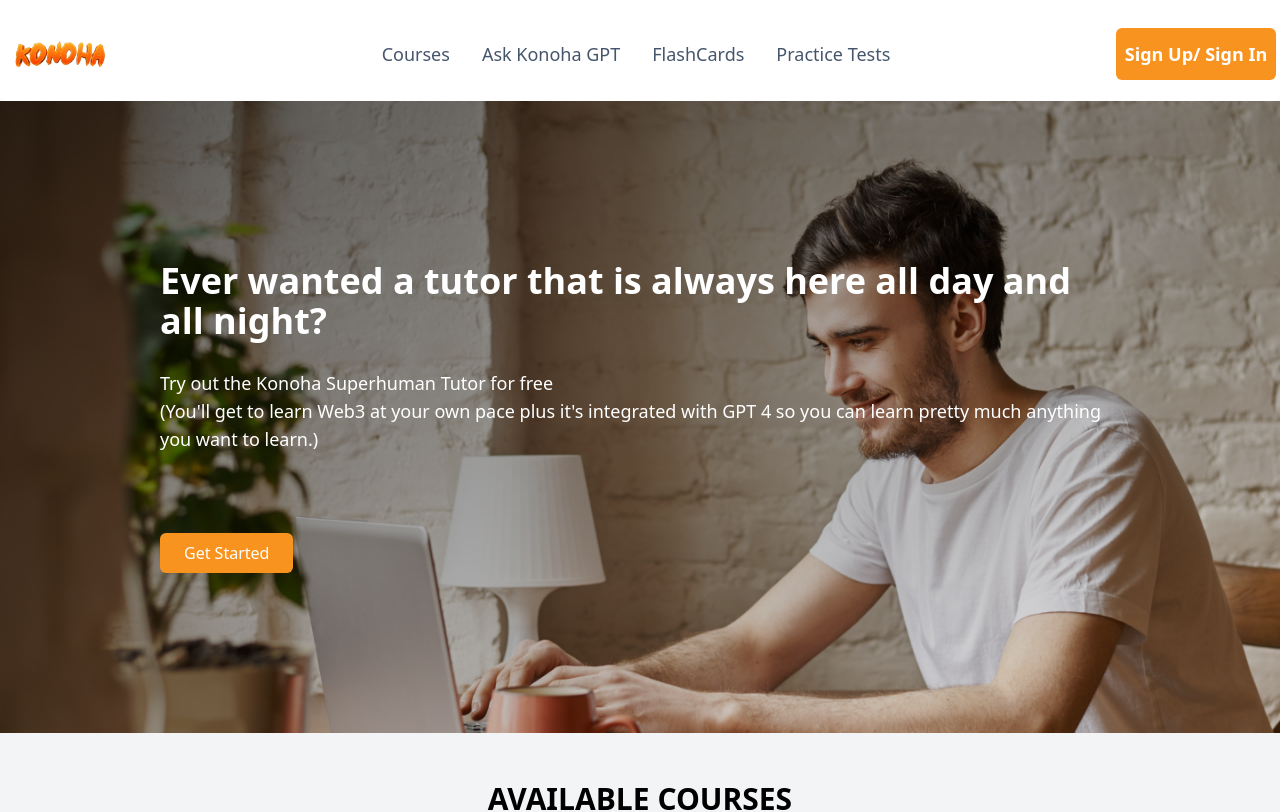
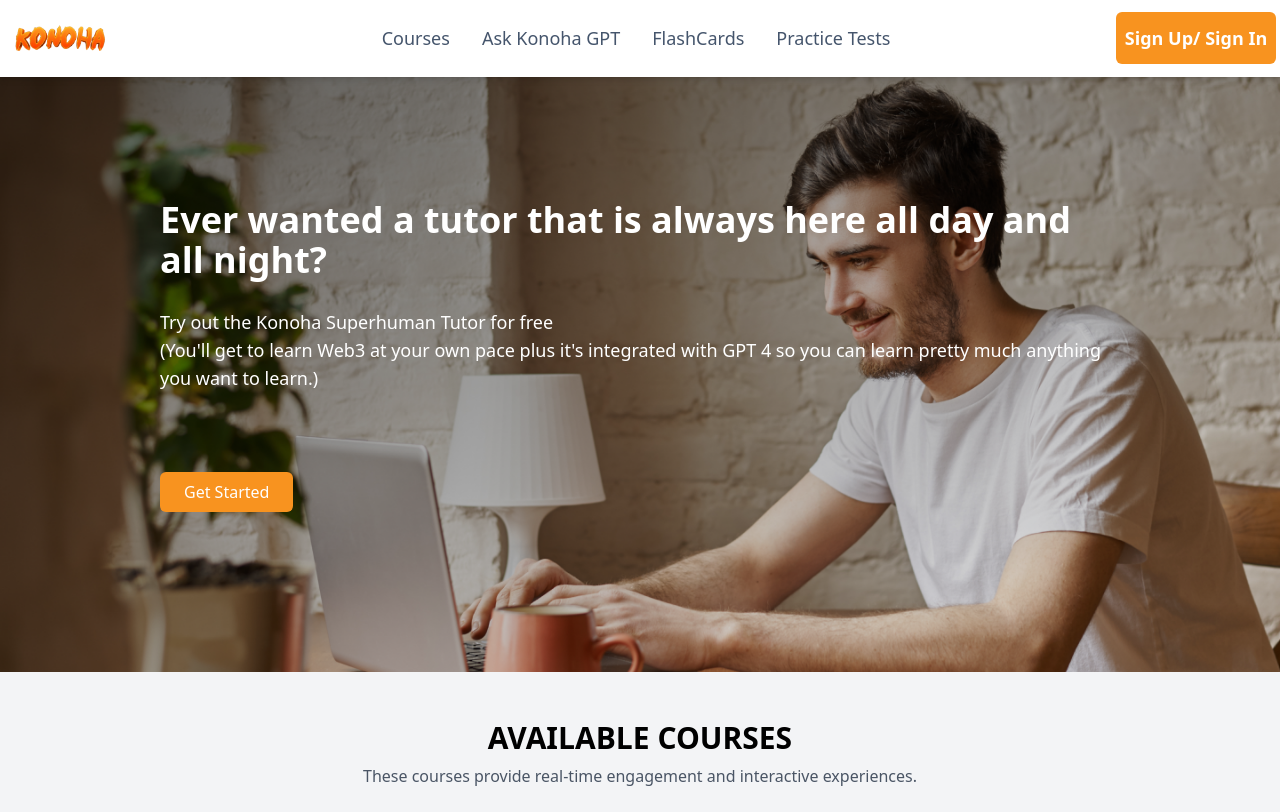
Before and after one commit to IDGoodness/Konoha-App, a React (Vite) app: page / in a window 1280 px wide. Shown: the top 812 px of the page. Built offline with nearby package versions, Linux system fonts and the light colour scheme; no server answers.

Commit message:
Added fixed Navbar. ScrollToTop Next.

```diff
--- a/src/Components/Navbar.tsx
+++ b/src/Components/Navbar.tsx
@@ -19,7 +19,7 @@ const Navbar = () => {
 
     return (
         <>
-            <nav className="block w-full px-4 py-2 mx-auto bg-white shadow-xs rounded-md lg:px-1 lg:py-3 mt-2">
+            <nav className="block w-full px-4 py-2 mx-auto bg-white shadow-md lg:px-1 lg:py-1 fixed top-0 z-50 ">
                 <div className="container flex flex-wrap items-center justify-between mx-auto ">
                     <Link to={"/"} className="mr-10 block cursor-pointer py-1">
                         <img src={logo} alt="Logo" className="w-28 " />
--- a/src/Components/UserDropdown.tsx
+++ b/src/Components/UserDropdown.tsx
@@ -14,7 +14,7 @@ const UserDropdown = () => {
         <span>{user?.displayName || "User"}</span>
       </button>
       {isOpen && (
-        <div className="absolute right-0 mt-2 w-60 bg-white shadow-lg rounded-lg p-4">
+        <div className="absolute -right-20 lg:right-0 mt-2 w-60 bg-white shadow-lg rounded-lg p-4">
           <p className="text-sm text-gray-600">{user?.email}</p>
           <button onClick={logout} className="w-full bg-kOrange hover:bg-orange-500 text-white p-2 rounded mt-2" >Log Out</button>
         </div>
--- a/src/Pages/Home.tsx
+++ b/src/Pages/Home.tsx
@@ -29,7 +29,7 @@ const Home = () => {
       {/* FRAME1 */}
       <div className="relative w-full p-20 lg:p-40 bg-cover bg-center flex items-start justify-center text-white z-0" style={{ backgroundImage: `url(${hero})` }}>
         <div className="text-center lg:text-left max-w-5xl">
-          <h1 className="text-3xl lg:text-4xl font-bold">Ever wanted a tutor that is always here all day and all night?</h1>
+          <h1 className="text-3xl lg:text-4xl font-bold mt-10">Ever wanted a tutor that is always here all day and all night?</h1>
           <p className="mt-7 text-xs lg:text-lg">Try out the Konoha Superhuman Tutor for free <br /> (You'll get to learn Web3 at your own pace plus it's integrated with GPT 4 so you can learn pretty much anything you want to learn.)</p>
           <button className="mt-20 px-6 py-2 bg-kOrange text-white rounded-md hover:bg-orange-500"><Link to={"/ask"} >Get Started</Link></button>
         </div>
@@ -96,7 +96,7 @@ const Home = () => {
       {/* Join our Community */}
       <div className="bg-kOrange rounded-4xl py-12 md:px-20 max-w-6xl mx-auto " >
         <h2 className="text-3xl font-semibold text-center text-white">Join our Community</h2>
-        <div className="mt-8 mx-auto px-20 space-y-5 grid grid-cols-4 md:grid-cols-7 " >
+        <div className="mt-8 mx-auto px-5 space-y-5 grid grid-cols-4 md:grid-cols-7 " >
           {community.map((member, index) => (
             <div key={index} className="w-16 h-16 md:w-20 md:h-20 rounded-full overflow-hidden">
               <img src={member.image} alt="Community Member" className="w-full h-full object-cover" />
```
